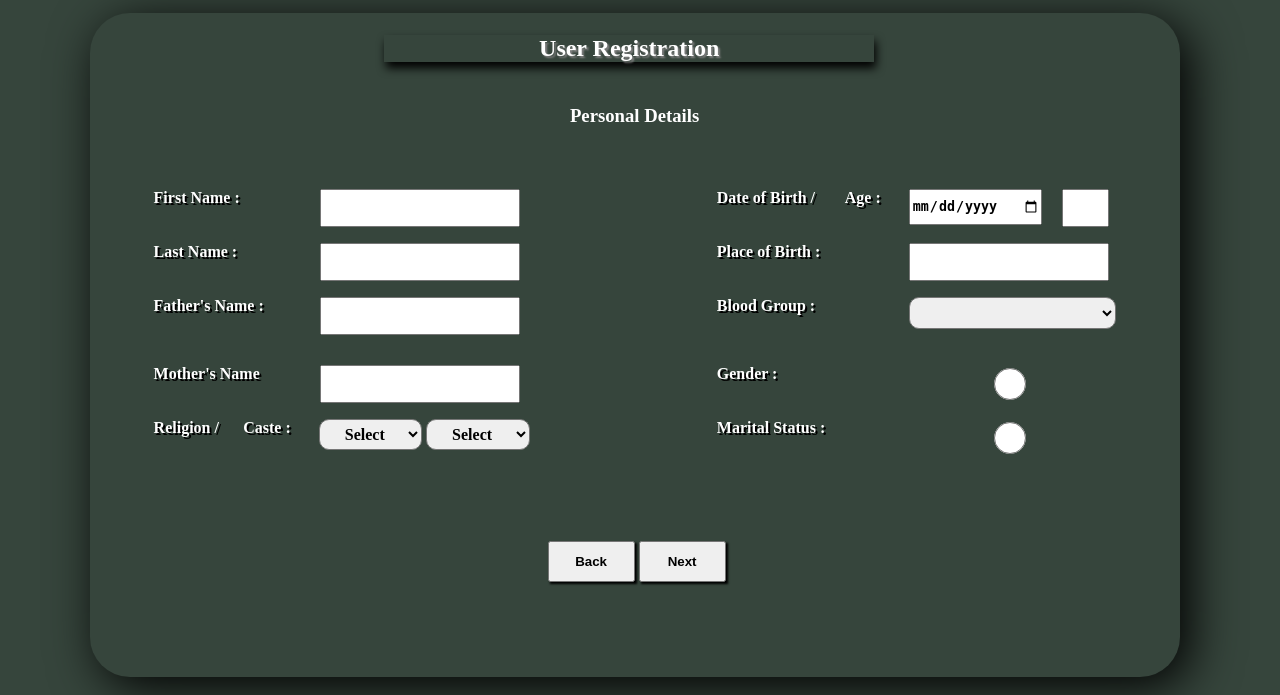
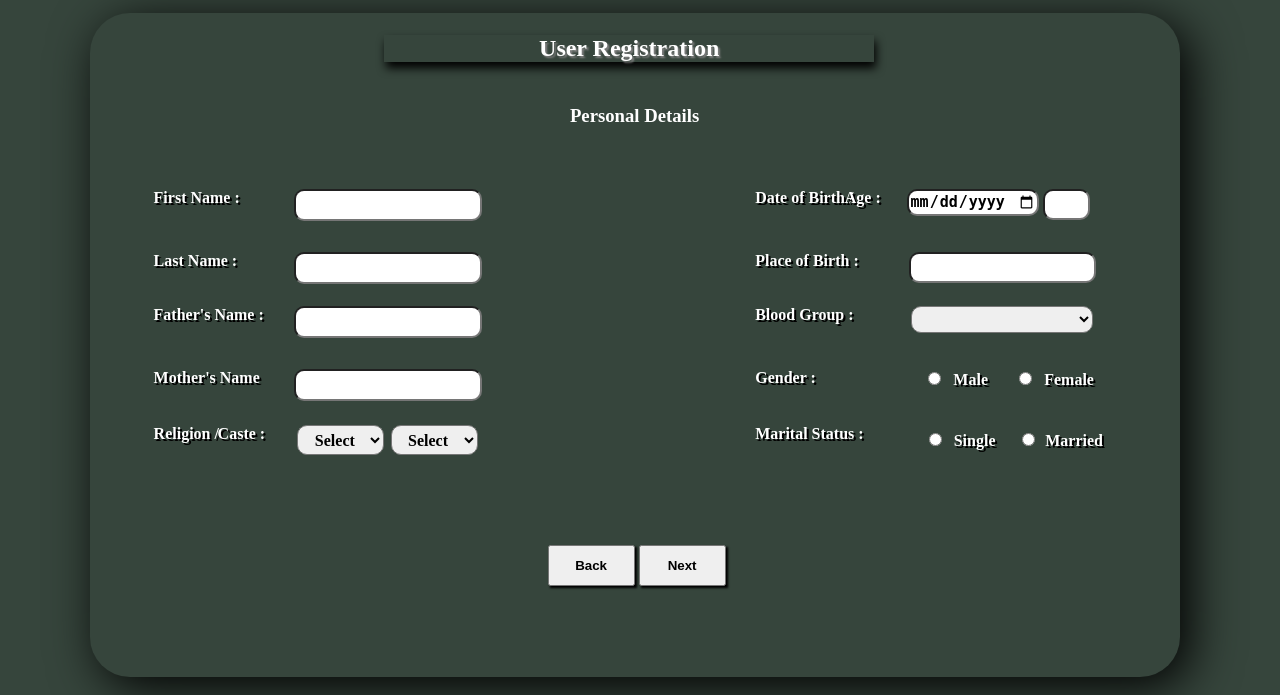
Before and after one commit to Shafi-Hub/vac-ppa, a Flask app: page /sign_up/ in a window 1280 px wide. Shown: the top 695 px of the page. Run offline with Flask 2, Linux system fonts and the light colour scheme; lists and menus that the app fills with data are empty.

Commit message:
Making DropDown list

```diff
--- a/static/signup.css
+++ b/static/signup.css
@@ -36,25 +36,27 @@ body {
      text-shadow: 2px 2px black;
      position: absolute;
      font-weight: bold;
-     left: 56%;
+     left: 59%;
 
  }
 
 .txt {
-     width: 15%;
-     height: 4%;
+     width: 14%;
+     height: 3.25%;
      position: absolute;
+     left: 23%;
+     top: 18%
      font-weight: bold;
-     left: 25%;
-     top: 18%
-     margin: 1%;
+     border-radius: 10px;
+
 }
 
 .txt2 {
-     width: 15%;
-     height: 4%;
+     width: 14%;
+     height: 3.20%;
      position: absolute;
      font-weight: bold;
+     border-radius: 10px;
      left: 71%;
      top: 10%
      margin: 1%;
@@ -62,17 +64,57 @@ body {
 
 .select_tab{
      font-family: Times New Roman;
-     width: 9.5%;
+     width: 8%;
      text-align: center;
-     padding: .5% .5%;
+     padding: .4% .5%;
      border-radius: 10px;
      position: relative;
      top: 18%;
-     left: 21%;
+     left: 19%;
      font-weight: bold;
      font-size:  100%;
      margin top: 1%;
 
+}
+
+.rdo_label{
+     position: relative;
+     left: 77%;
+     color: white;
+     text-shadow: 2px 2px black;
+     font-weight: bold;
+}
+
+.rdo_label2{
+     position: relative;
+     left: 79.50%;
+     color: white;
+     text-shadow: 2px 2px black;
+     font-weight: bold;
+}
+
+.rdo{
+     position: relative;
+     left: 76.5%;
+     color: black;
+
+}
+.rdo2{
+     position: relative;
+     left: 79%;
+     color: black;
+     background-color: black;
+
+}
+
+#dob{
+    font-weight: bold;
+    font-size: 15px;
+    width: 11.6%;
+    border-radius: 10px;
+    padding: 1.5px 1px;
+    position: relative;
+    left: 75%;
 }
 
 
--- a/templates/signup.html
+++ b/templates/signup.html
@@ -17,10 +17,13 @@
                    <h3 style="text-align: center; color: white; margin: 4%;"> Personal Details</h3><br>
                    <label for='fname' id='fname_label' class="lbl"> First Name : </label>
                    <input type="text" id="fname" name="fname_input" class="txt">
+
                    <label for='dob' id='dob_label' class="lbl2"> Date of Birth / </label>
-                   <input type="date" id="dob" name="dob_input" class="txt2" style="width: 10%;">
+                   <input type="date" id="dob" name="dob_input" class="dt">
+
                    <label for='age' id='age_label' class="lbl2" style="left: 66%;"> Age : </label>
-                   <input type="text" id="age" name="dob_input" class="txt2" style="width: 3%; left: 83%;"><br><br><br>
+                   <input type="text" id="age" name="dob_input" class="txt2" style="width: 3%; left: 81.5%;"><br><br><br>
+
                    <label for='lname' id='lname_label' class="lbl"> Last Name : </label>
                    <input type="text" id='lname' name="lname_input" class="txt">
                    <label for='pob' id='pob_label' class="lbl2"> Place of Birth : </label>
@@ -28,14 +31,16 @@
                    <label for='fath_name' id='fath_name_label' class="lbl"> Father's Name : </label>
                    <input type="text" id="fath_name" name="fath_name_input" class="txt">
                    <label for='bloodgrp' id='bloodgrp_label' class="lbl2"> Blood Group : </label>
-                   <select id="bloodgrp" name="bloodgrp_input" class="select_tab" style="left: 75.25%; width: 19%; padding: .5% .1%;">
-
+                   <select id="bloodgrp" name="bloodgrp_input" class="select_tab" style="left: 75.40%; width: 16.75%; padding: .3% .1%;">
                    </select><br><br><br>
                    <label for='moth_name' id='moth_name_labl' class="lbl"> Mother's Name </label>
                    <input type="text" id="moth_name" name="moth_name_input" class="txt">
-                   <label for='gender' id='gender_label' class="lbl2"> Gender : </label>
-                   <input type="radio" id="gender" name="gender_input" class="txt2"><br><br><br>
 
+                   <label id='gender_label' class="lbl2"> Gender : </label>
+                   <input type="radio" id="gender_male" name="gender_input_male" class="rdo" >
+                   <label for="gender_male" id='gender_male_label' class="rdo_label"> Male </label>
+                   <input type="radio"  id="gender_female" name="gender_input_female" class="rdo2" >
+                    <label for="gender_female" id='gender_female_label' class="rdo_label2"> Female </label><br><br><br>
 
                    <label for='religion' id='religion_label' class="lbl" > Religion / </label>
                      <select name="religion_select" id="religion" class="select_tab">
@@ -45,16 +50,22 @@
                          <option value="CHRISTIAN">Christian</option>
                          <option value="OTHERS">Others</option>
                      </select>
-                   <label for='caste' id='caste_label' class="lbl" style="left: 19%;"> Caste : </label>
-                      <select name="caste_select" id="caste" class="select_tab" style="left: 21%;">
+
+                   <label for='caste' id='caste_label' class="lbl" style="left: 17%;"> Caste : </label>
+                      <select name="caste_select" id="caste" class="select_tab" style="left: 19.2%;">
                          <option> Select </option>
                          <option value="MUSLIM"> Muslim </option>
                          <option value="NAIR"> Nair</option>
                          <option value="EZHAVA"> Ezhava </option>
                          <option value="OTHERs">Others</option>
                       </select>
-                   <label for='maritalstatus' id='maritalstatus_label' class="lbl2"> Marital Status : </label>
-                   <input type="radio" id="maritalstatus" name="maritalstatus_input" class="txt2"><br><br><br>
+
+                   <label id='maritalstatus_label' class="lbl2"> Marital Status : </label>
+                   <input type="radio" id="maritalstats_single" name="rdo_single" class="rdo" style="left: 59.9%;">
+                   <label for='maritalstats_single' id='maritalstatus_Single_label' class="rdo_label" style="left: 60.3%;"> Single </label>
+                   <input type="radio" id="maritalstats_married" name="rdo_married" class="rdo2" style="left: 61.9%;" >
+                   <label for="maritalstats_married" id='maritalstatus_married_label' class="rdo_label2" style="left: 62.2%;"> Married </label><br><br><br>
+
                    <button type="submit" id="back" formaction="{{ url_for('home_page_') }}" name="back_btn"> Back</button>
                    <button type="submit" id="next" name="next_btn"> Next </button>
                 </form>
```
